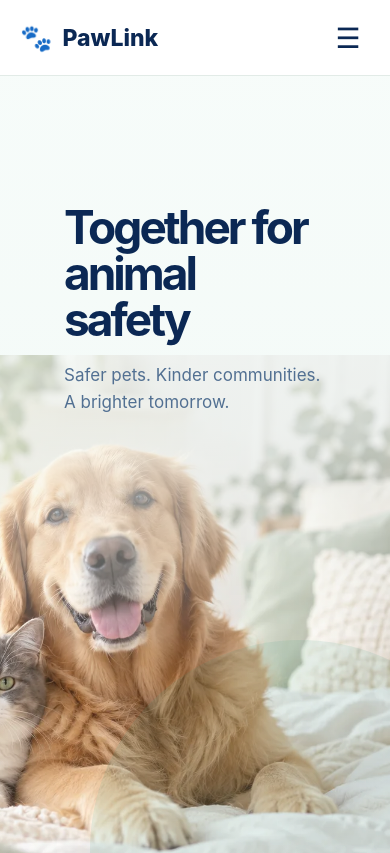
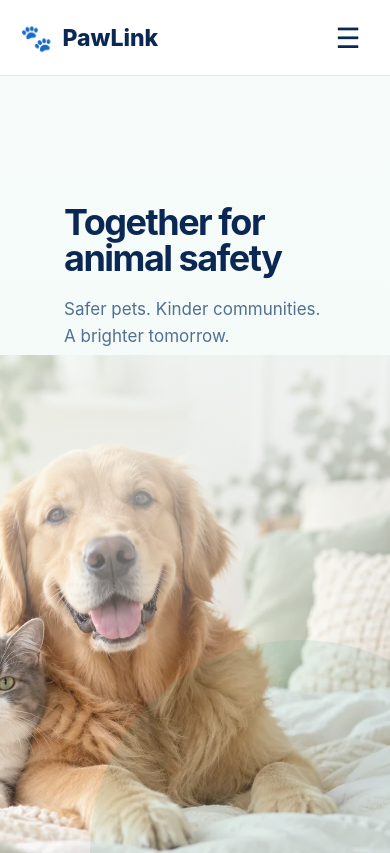
Before and after one commit to maronhawa1/PawLink, a React (Vite) app in the folder client/: page /login in a window 390 px wide. Shown: the top 853 px of the page. Built offline with nearby package versions, Linux system fonts and the light colour scheme; no server answers.

Commit message:
style: reduce login heading size

```diff
--- a/client/src/styles/login.css
+++ b/client/src/styles/login.css
@@ -44,9 +44,9 @@
 .login-visual-copy h1 {
   max-width: 520px;
   margin: 0 0 20px;
-  font-size: clamp(48px, 6vw, 78px);
+  font-size: clamp(40px, 4.5vw, 60px);
   line-height: 1;
-  letter-spacing: -3px;
+  letter-spacing: -1.5px;
 }
 
 .login-visual-copy p {
@@ -185,7 +185,7 @@
   }
 
   .login-visual-copy h1 {
-    font-size: clamp(46px, 5vw, 68px);
+    font-size: clamp(36px, 5vw, 52px);
   }
 
   .login-visual-copy p {
```
